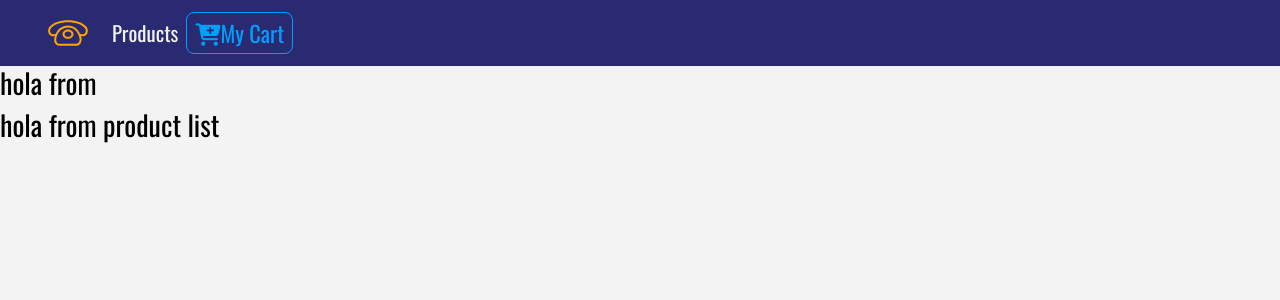
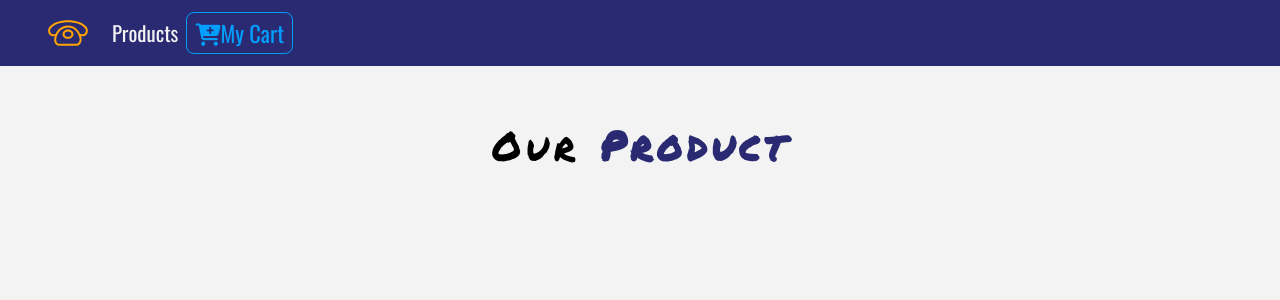
Before and after one commit to MarcoRosselDev/react-17-phone-e-commerce, a React (Create React App) app: page / in a window 1280 px wide. Shown: the top 300 px of the page. Built offline with nearby package versions, Linux system fonts and the light colour scheme.

Commit message:
first interaction whitout Route

```diff
--- a/src/App.js
+++ b/src/App.js
@@ -13,7 +13,6 @@ class App extends Component {
     return (
       <React.Fragment>
         <Navbar />
-        <h3>hola from</h3>
         <Routes>
           <Route path="/" element={<ProductList />} />
           <Route path="/details" element={<Details />} />
--- a/src/Components/ProductList.js
+++ b/src/Components/ProductList.js
@@ -1,12 +1,21 @@
 import React, { Component } from "react";
 import Product from "./Product";
+import Title from "./Title";
 
 export default class ProductList extends Component {
+  state = {
+    products: [],
+  };
   render() {
     return (
-      <div>
-        <h3>hola from product list</h3>
-      </div>
+      <React.Fragment>
+        <div className="py-5">
+          <div className="container">
+            <Title name="our" title="product" />
+            <div className="row"></div>
+          </div>
+        </div>
+      </React.Fragment>
     );
   }
 }
--- /dev/null
+++ b/src/Components/Title.js
@@ -0,0 +1,13 @@
+import React from "react";
+
+export default function Title({ name, title }) {
+  return (
+    <div className="row">
+      <div className="col-10 mx-auto my-2 text-center text-title">
+        <h1 className="text-capitalize font-weight-bold">
+          {name} <strong className="text-blue">{title}</strong>
+        </h1>
+      </div>
+    </div>
+  );
+}
```
